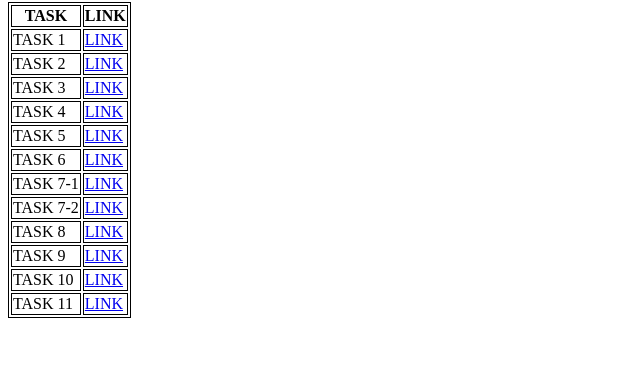
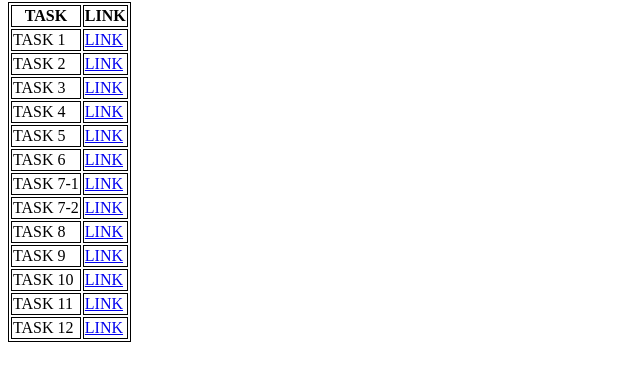
Before and after one commit to R-G-HiteshReddy/MERN-STACK, a plain HTML site: page index.html in a window 1280 px wide. Shown: the part 78-456 px from the top of the page, without its empty margins (0-640 px from the left). Drawn offline with Linux system fonts and the light colour scheme.

Commit message:
Update index.html

```diff
--- a/index.html
+++ b/index.html
@@ -67,6 +67,10 @@
             <td>TASK 11</td>
             <td><a href="task11.html">LINK</a></td>
         </tr>
+         <tr>
+            <td>TASK 12</td>
+            <td><a href="task12.html">LINK</a></td>
+        </tr>
     </table>
 
 </body>
```
